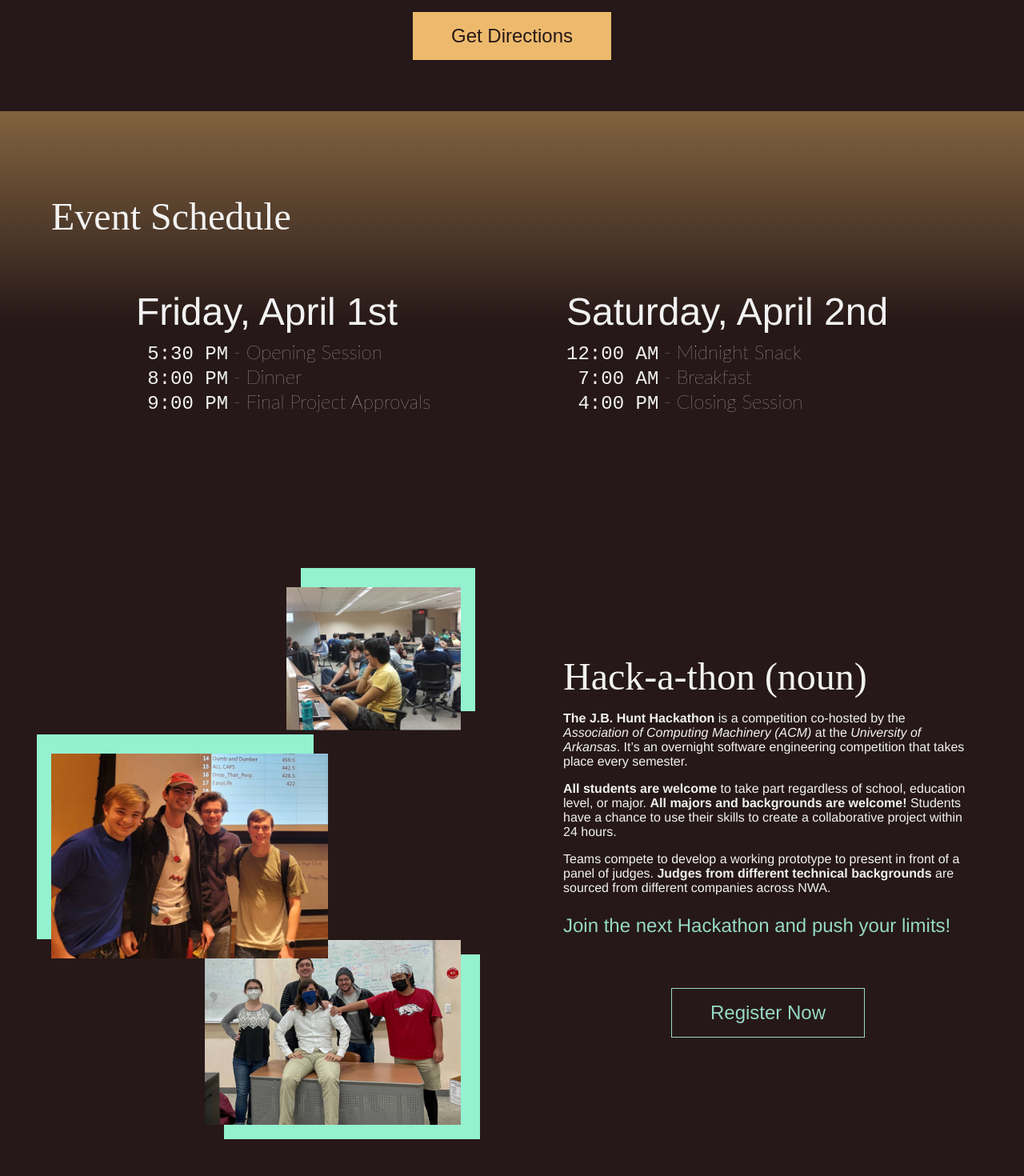
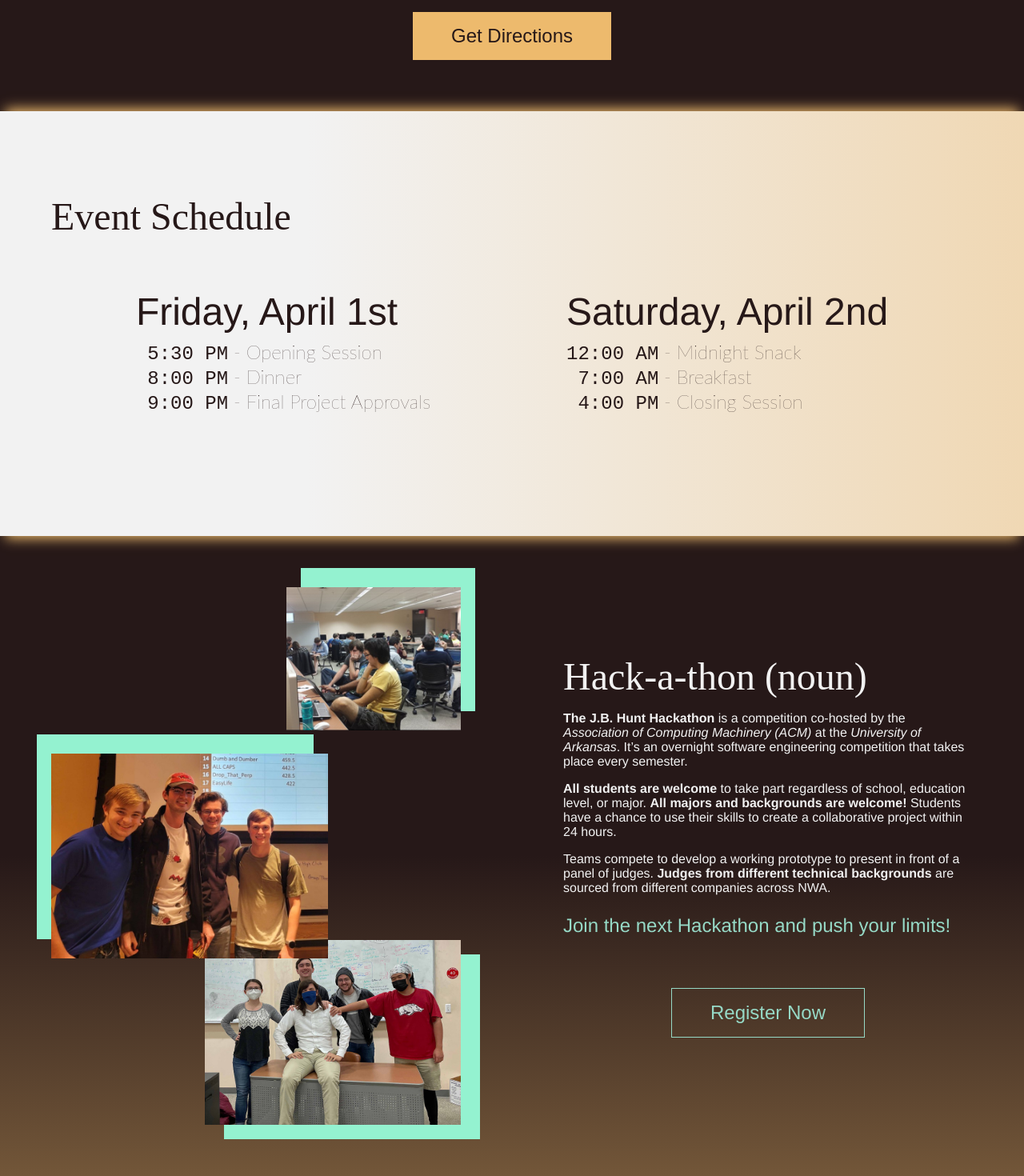
Before and after one commit to uark-acm/hackathon, a Next.js app: page / in a window 1280 px wide. Shown: the part 1340-2810 px from the top of the page at 80% size. Built offline with nearby package versions, Linux system fonts and the light colour scheme; a web font is replaced by a local one.

Commit message:
💄Adjusted backgrounds and gradients

```diff
--- a/styles/Details.module.scss
+++ b/styles/Details.module.scss
@@ -3,7 +3,7 @@
 .details {
     height: fit-content;
     min-height: max(600px, 100vh);
-    background: $background;
+    background: linear-gradient(0deg, $secondary -80%, $background 50.1%);
     color: $background_alt;
     display: flex;
     flex-direction: row;
--- a/styles/Schedule.module.scss
+++ b/styles/Schedule.module.scss
@@ -1,9 +1,13 @@
 @import "./index.module.scss";
 
 .schedule  {
-    background: linear-gradient(180deg, #EDBA6D -57.84%, #261818 50.1%);
+    background: linear-gradient(270deg, $secondary  -80%, $background_alt 70%);
     padding: 64px;
-    color: $background_alt;
+    color: $background;
+    box-shadow: 0px -10px 15px -7px $secondary, 0px 10px 15px -7px $secondary;
+    position: relative;
+    z-index: 1;
+    overflow-x: hidden;
 
     .sectionTitle {
         margin-bottom: 0;
```
